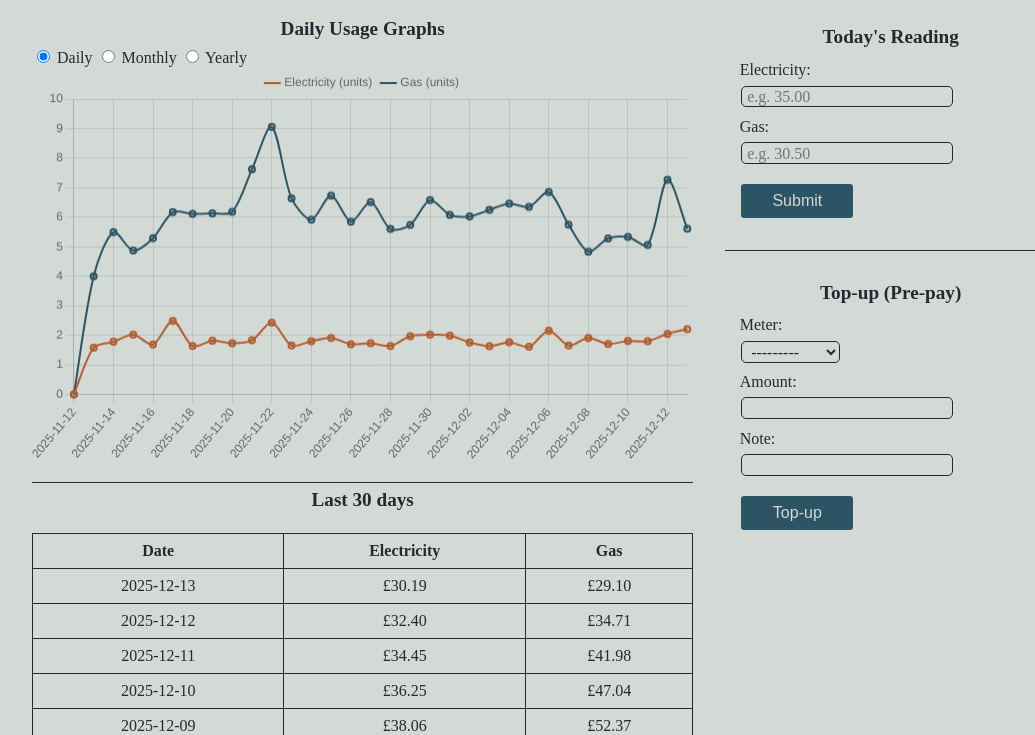
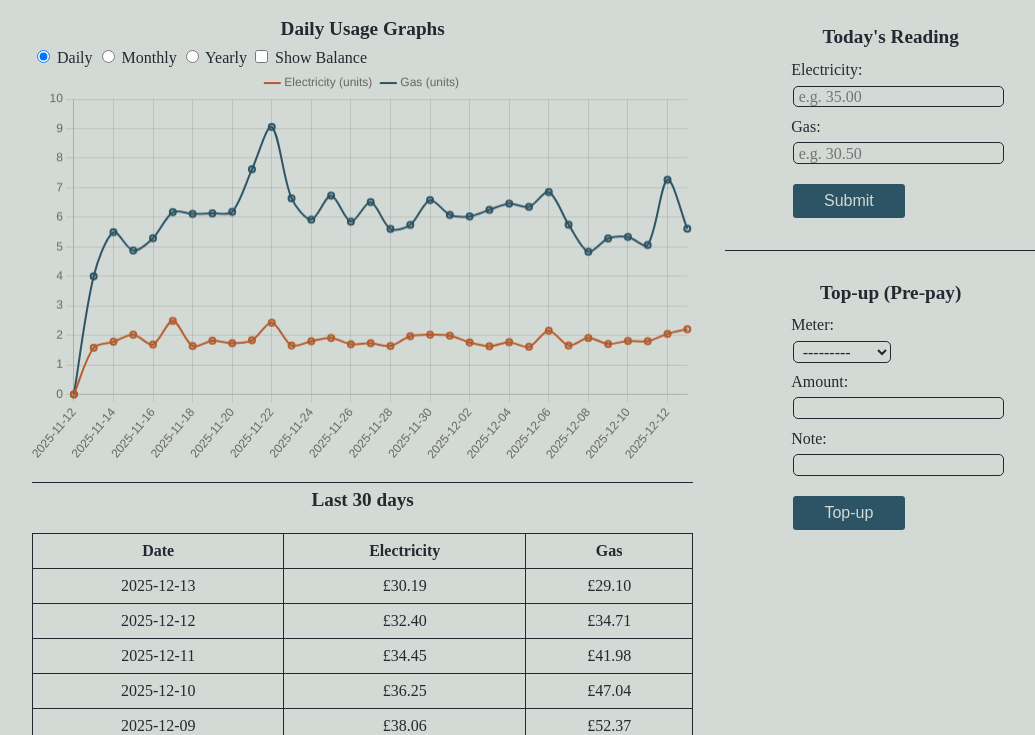
Before and after one commit to hidayatmansuri/project_h, a Django app: page /utility in a window 1280 px wide. Shown: the part 52-787 px from the top of the page, without its empty margins (96-1131 px from the left). Run offline with Django 5.2, Linux system fonts and the light colour scheme; data comes from the database, SQL or seed files in the repository; both versions use the stored data as it was after the commit; some libraries are stand-ins or nearby versions; some web fonts are replaced.

Commit message:
Laptop issue

```diff
--- a/passgen/templates/passgen.html
+++ b/passgen/templates/passgen.html
@@ -5,7 +5,7 @@
 {% endblock %}
 
 {% block content %}
-    <div class="cv-body">
+    <div class="home-body">
         <div class="ph-heading">Password Generator</div>
         <div class="ph-label">Requirements:</div>
         <div class="ph-border ph-card">
--- a/static/css/home-style.css
+++ b/static/css/home-style.css
@@ -614,6 +614,7 @@ a {
 }
 
 .ph-checkbox:checked::after {
+    pointer-events: none;
     content: "×";
     color: var(--warning-color);
     font-size: 2.6rem;
@@ -622,8 +623,17 @@ a {
     top: -15px;
 }
 
-.ph-radio {
+/* .ph-radio {
 
+} */
+
+#balanceChart {
+  opacity: 0;
+  transition: opacity .4s ease;
+}
+
+#balanceChart.visible {
+  opacity: 1;
 }
 
 .copy-tooltip {
--- a/static/js/utility-chart.js
+++ b/static/js/utility-chart.js
@@ -58,8 +58,6 @@ const consumptionChart = new Chart(ctxC, {
 });
 
 // ------------------ BALANCE CHART ------------------
-const ctxB = document.getElementById('balanceChart').getContext('2d');
-
 const balanceChart = new Chart(ctxB, {
   type: 'line',
   data: {
@@ -100,17 +98,25 @@ const balanceChart = new Chart(ctxB, {
   options: {
     responsive:true,
     scales: {
-      x: { type:'time', time: { parser:'dd-MM-yyyy', unit:'day' } },
+      x: {
+        type:'time',
+        time: { parser:'yyyy-MM-dd', unit:'day' }
+      },
       y: { beginAtZero:false }
     },
     plugins: { legend:{ position:'top' } }
   }
 });
 
+
 // ------------------ TOGGLES ------------------
-document.querySelectorAll('input[name="viewMode"]').forEach(radio => {
-  radio.addEventListener('change', () => {
-    consumptionChart.update();
+
+document.getElementById('showBalance').addEventListener('change', (e) => {
+  const show = e.target.checked;
+  const balanceCanvas = document.getElementById('balanceChart');
+  balanceCanvas.style.display = show ? 'block' : 'none';
+
+  if (show) {
     balanceChart.update();
-  });
+  }
 });
--- a/utilitytracker/templates/utility_home.html
+++ b/utilitytracker/templates/utility_home.html
@@ -5,7 +5,7 @@
 
 {% block content %}
 <div class="utility-container home-body">
-  <!-- layout: content area (left) and forms (right on desktop / top on mobile) -->
+  <!-- layout: content area (left) and forms (right on desktop) -->
   <div class="utility-left">
     <div class="ph-heading">Daily Usage Graphs</div>
 
@@ -13,9 +13,11 @@
       <label><input type="radio" name="viewMode" value="daily" checked> Daily</label>
       <label><input type="radio" name="viewMode" value="monthly"> Monthly</label>
       <label><input type="radio" name="viewMode" value="yearly"> Yearly</label>
+      <label><input type="checkbox" id="showBalance"> Show Balance</label>
     </div>
 
     <canvas id="consumptionChart" height="180"></canvas>
+    <canvas id="balanceChart" height="120" style="display:none; margin-top:1rem;"></canvas>
 
     <br>
     <div class="ph-line"></div>
@@ -38,9 +40,9 @@
   </div>
 
   <div class="utility-right">
-    <div class="ph-form">
+    <div class="ph-form ph-center">
       <div class="ph-heading">Today's Reading</div>
-      <form method="POST" class="ph-center">
+      <form method="POST">
         {% csrf_token %}
         <div class="ph-label">{{ reading_form.electricity.label_tag }}</div><br>
         <div class="ph-space">{{ reading_form.electricity }}</div><br>
@@ -50,7 +52,7 @@
       </form>
     </div>
     <div class="ph-line"></div>
-    <div class="ph-form">
+    <div class="ph-form ph-center">
       <div class="ph-heading">Top-up (Pre-pay)</div>
       <form method="POST">
         {% csrf_token %}
```
Also changed, not shown: db.sqlite3.
